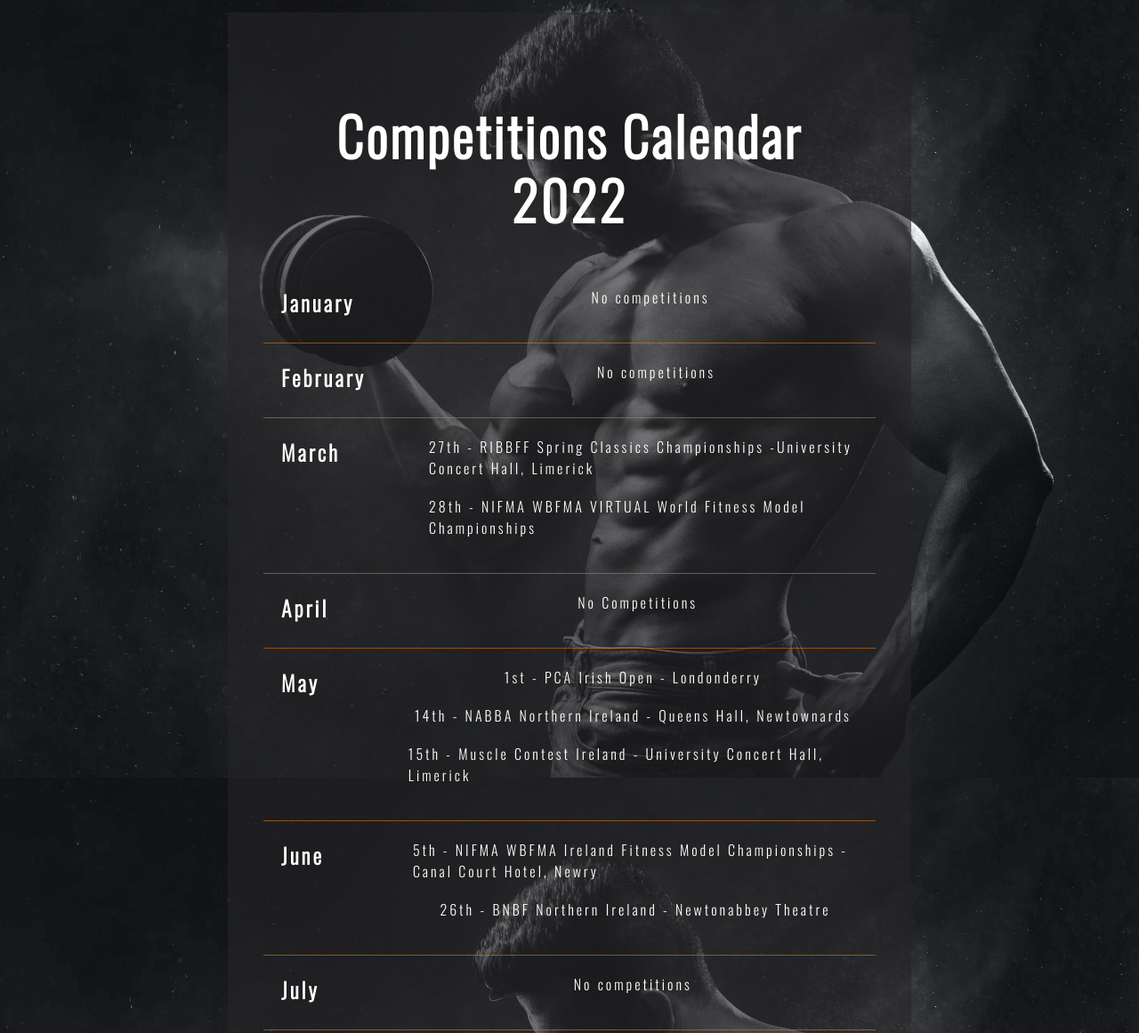
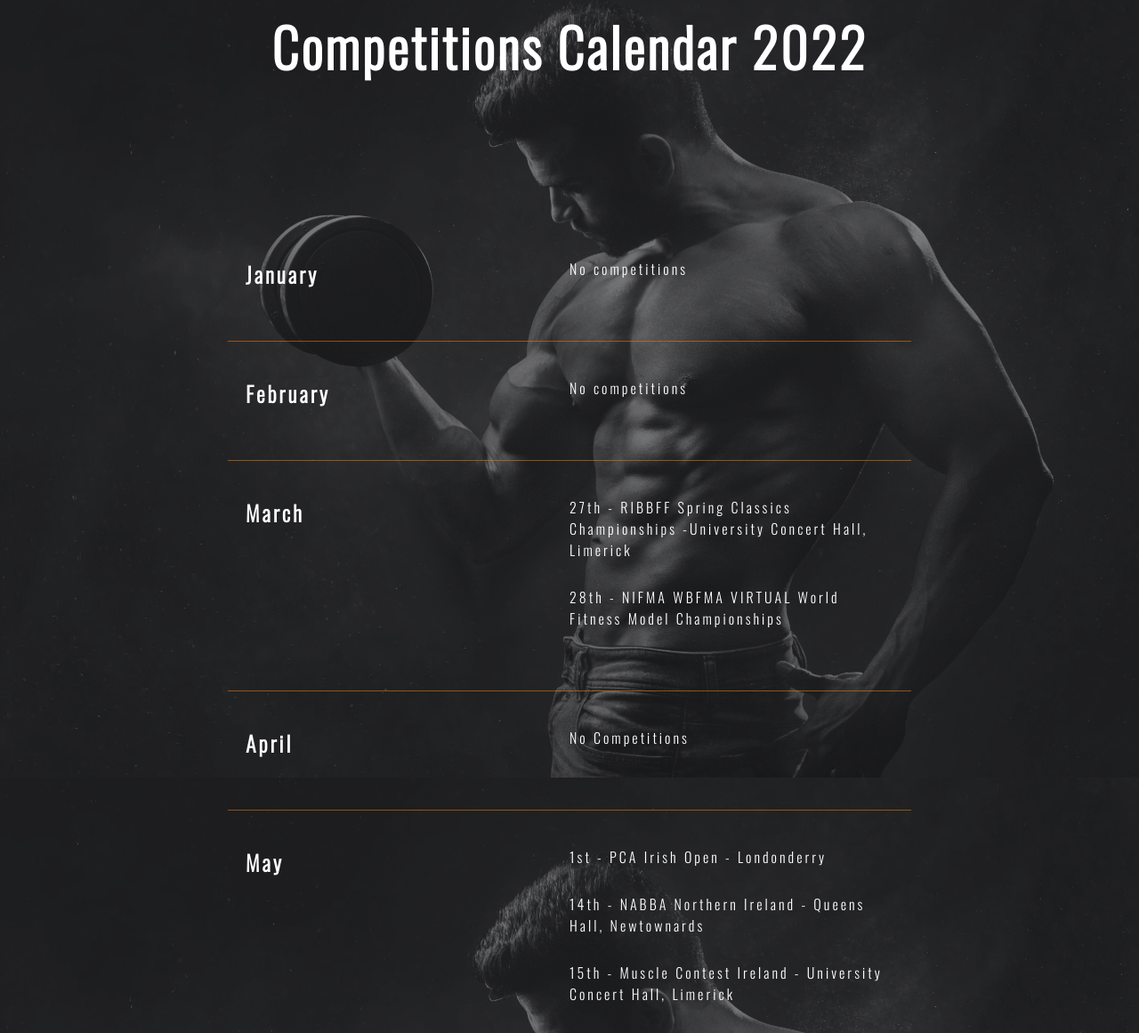
Before and after one commit to fitabigail/irishbodybuilding, a plain HTML site: page calendar.html in a window 1280 px wide. Shown: the part 306-1467 px from the top of the page at 89% size. Drawn offline with nearby package versions, Linux system fonts and the light colour scheme.

Commit message:
Update calendar.html structure, add flex style css on  style.css

```diff
--- a/assets/css/style.css
+++ b/assets/css/style.css
@@ -522,3 +522,89 @@ flex: 1;
 
 
 /* CALENDAR PAGE */
+
+.calendar-header{
+
+   background-color: rgba(238, 109, 34, 0.089);
+   padding-bottom: 20px;
+}
+
+
+.calendar-container{
+   display: flex;
+   flex-direction: column;
+    width: auto;
+    margin: 0 auto;
+    background: url("../images/hero-image.jpg") no-repeat center center;
+    background-size: cover;
+    background-attachment: fixed;
+
+}
+
+.calendar_title{
+   background-color: #25252593;
+   padding: 60px 40px ;
+
+   flex: 1;
+
+
+}
+
+
+.calendar-month{
+   background-color: #25252593;
+
+   padding: 60px 20%;
+
+   flex: 1;
+
+   display: flex;
+   flex-direction: column;
+
+}
+
+.month {
+   flex:1;
+   display: flex;
+   padding: 40px 20px;
+
+   border-bottom: 1px solid hsla(29, 83%, 49%, 0.575);
+
+}
+
+.title{
+
+   line-height:1.2em;
+   font-size: 60px;
+   text-align: center;
+
+   padding: 10px;
+   margin-top: 2rem;
+   margin-bottom: 2rem;
+
+
+   justify-content: center;
+   align-content: start;
+
+  }
+
+  .event_month{
+   flex: 1;
+  }
+
+  .event{
+   flex: 1;
+   letter-spacing: 3px;
+   list-style: none;
+
+  }
+
+  .event-date{
+   padding-bottom: 10px;
+  }
+
+  @media screen and (min-width: 500px) {
+   .calendar-container {
+     flex-direction: column;
+   }
+ }
--- a/calendar.html
+++ b/calendar.html
@@ -8,10 +8,11 @@
     <meta name="description" content="Irish bodybuilding and fitness, competitions calendar">
     <meta name="keywords" content="irish, bodybuilding, fitness, competitions, calendar">
 
-    <link rel="stylesheet" href="assets/css/style1.css">
+    <link rel="stylesheet" href="assets/css/style.css">
     <title>Irishbodybuilding</title>
 </head>
 <div class="content-calendar-wrap">
+
     <body>
 
 
@@ -50,16 +51,19 @@
 
         <div class="calendar-container">
 
-        <div class="calendar">
+            <div class="calendar_title">
 
                 <h1 class="title">Competitions Calendar 2022</h1>
+
+            </div>
 
             <div class="calendar-month">
 
 
                 <div class="month">
-
+                    <div class="event_month">
                         <h2>January</h2>
+                    </div>
 
                     <div class="event">
 
@@ -69,7 +73,9 @@
                 </div>
 
                 <div class="month">
+                    <div class="event_month">
                         <h2>February</h2>
+                    </div>
                     <div class="event">
 
                         <li class="event-date">No competitions</li><br>
@@ -77,7 +83,10 @@
                 </div>
 
                 <div class="month">
+                    <div class="event_month">
                         <h2>March</h2>
+                    </div>
+
                     <div class="event">
                         <li class="event-date"><a href="https://ribbff.com/" target="_blank">27th - RIBBFF Spring
                                 Classics Championships -University Concert Hall, Limerick
@@ -88,14 +97,18 @@
                 </div>
 
                 <div class="month">
+                    <div class="event_month">
                         <h2>April</h2>
+                    </div>
                     <div class="event">
 
                         <li class="event-date">No Competitions</li><br>
                     </div>
                 </div>
                 <div class="month">
+                    <div class="event_month">
                         <h2>May</h2>
+                    </div>
                     <div class="event">
                         <li class="event-date"><a href="https://www.pcaofficial.com/" target="_blank">1st - PCA Irish
                                 Open - Londonderry</a></li><br>
@@ -106,8 +119,11 @@
                     </div>
                 </div>
                 <div class="month">
+                    <div class="event_month">
                         <h2>June</h2>
+                    </div>
                     <div class="event">
+
                         <li class="event-date"><a href="https://wbfma.com/" target="_blank">5th - NIFMA WBFMA Ireland
                                 Fitness Model Championships - Canal Court Hotel, Newry</a></li><br>
                         <li class="event-date"><a href="https://www.bnbf.co.uk/events/" target="_blank">26th - BNBF
@@ -116,20 +132,26 @@
                     </div>
                 </div>
                 <div class="month">
+                    <div class="event_month">
                         <h2>July</h2>
+                    </div>
                     <div class="event">
 
                         <li class="event-date">No competitions</li><br>
                     </div>
                 </div>
                 <div class="month">
+                    <div class="event_month">
                         <h2>August</h2>
+                    </div>
                     <div class="event">
                         <li class="event-date">No competitions</li><br>
                     </div>
                 </div>
                 <div class="month">
+                    <div class="event_month">
                         <h2>September</h2>
+                    </div>
                     <div class="event">
                         <li class="event-date"><a href="https://pure-elite.com/" target="_blank">10th - Pure Elite -
                                 European PRO/AM - Dublin, Ireland</a></li><br>
@@ -140,7 +162,9 @@
                     </div>
                 </div>
                 <div class="month">
+                    <div class="event_month">
                         <h2>October</h2>
+                    </div>
                     <div class="event">
                         <li class="event-date"><a href="https://www.ukbff.co.uk/">1st - UKBFF Northern Ireland
                                 Championships, Ulster University, Coleraine</a></li><br>
@@ -150,7 +174,9 @@
                     </div>
                 </div>
                 <div class="month">
+                    <div class="event_month">
                         <h2>November</h2>
+                    </div>
                     <div class="event">
                         <li class="event-date"><a href="https://www.nbfi.ie/">25th - NBFI National Championships Final -
                                 The Everyman Theatre, Cork</a></li><br>
@@ -158,7 +184,9 @@
                     </div>
                 </div>
                 <div class="month">
+                    <div class="event_month">
                         <h2>December</h2>
+                    </div>
                     <div class="event">
                         <li class="event-date"><a href="https://www.nbfi.ie/">25th - NBFI National Championships Final -
                                 The Everyman Theatre, Cork</a></li><br>
@@ -171,7 +199,7 @@
 
 
 
-        </div>
+
 
         </div>
 
@@ -237,4 +265,5 @@
         <script src="https://kit.fontawesome.com/21d6103b31.js" crossorigin="anonymous"></script>
     </body>
 </div>
+
 </html>
```
Also changed, not shown: index.html (+4 -4 lines). Lines whose indentation alone changed are shown as unchanged.
